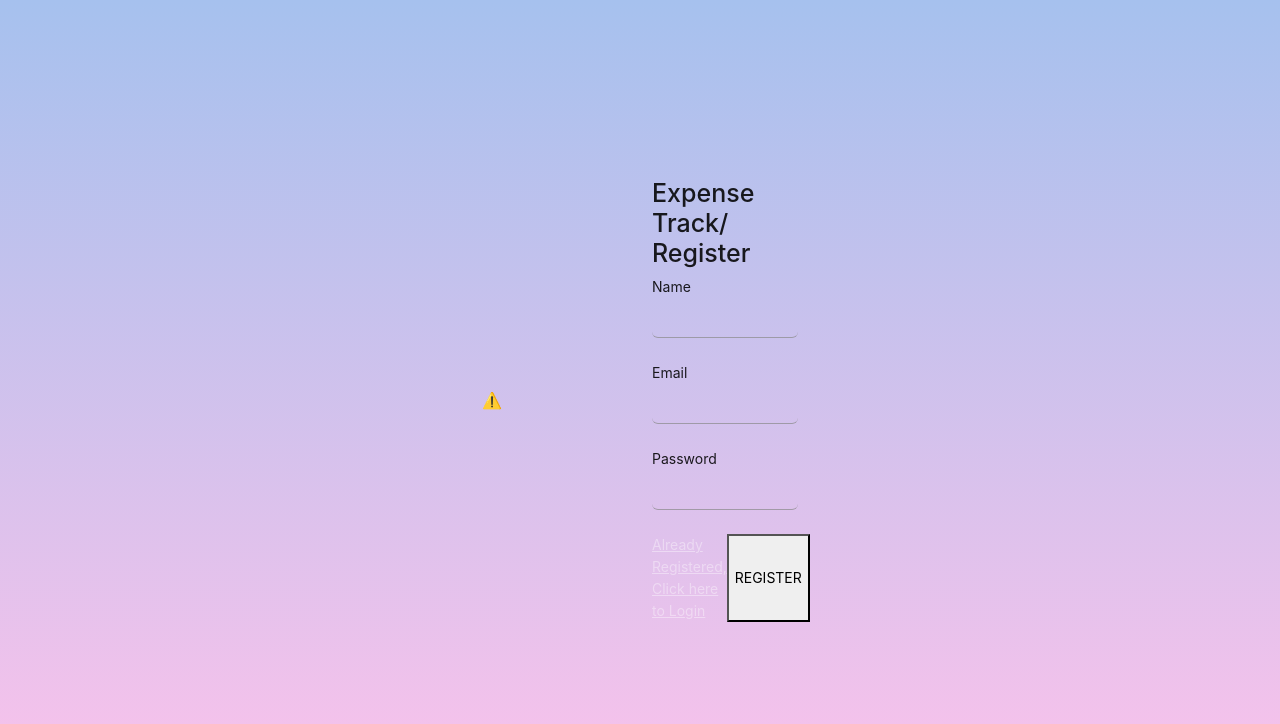
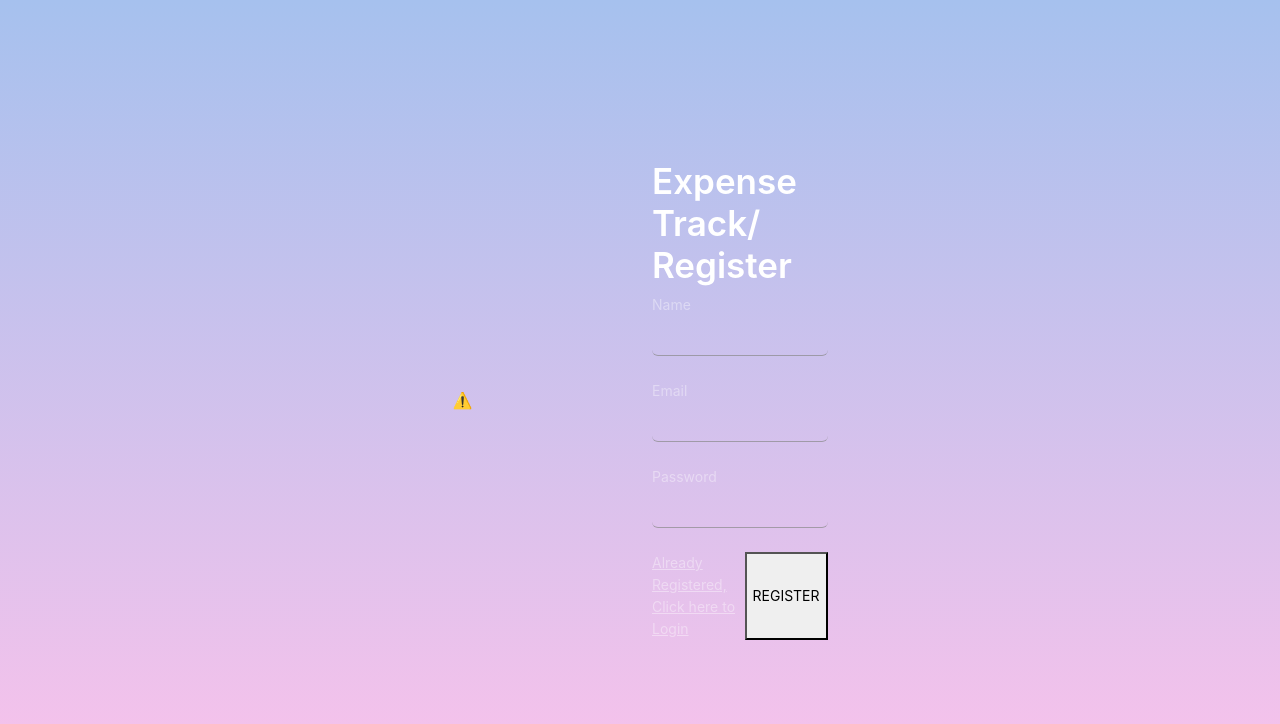
Before and after one commit to chandrakalakakarla/expenses-tracker-mern, a React (Create React App) app in the folder app/: page /register in a window 1280 px wide. Shown: the top 724 px of the page. Built offline with nearby package versions, Linux system fonts and the light colour scheme; no server answers.

Commit message:
Update authentication.css

```diff
--- a/app/src/resources/authentication.css
+++ b/app/src/resources/authentication.css
@@ -21,12 +21,16 @@
 .input:focus{
   outline:none !important;
   box-shadow:none !important;
+  border-bottom: 1px solid rgba(255, 255, 255, 0.784) !important;
+
 }
 label,a{
-    color:rgba(255, 255, 255, 0.39);
+    color:rgba(255, 255, 255, 0.39) !important;
 
 }
 .register h1{
-    font-size: 25px;
+     font-size: 35px;
+    color: white;
+    font-weight: 600;
 
 }
```
